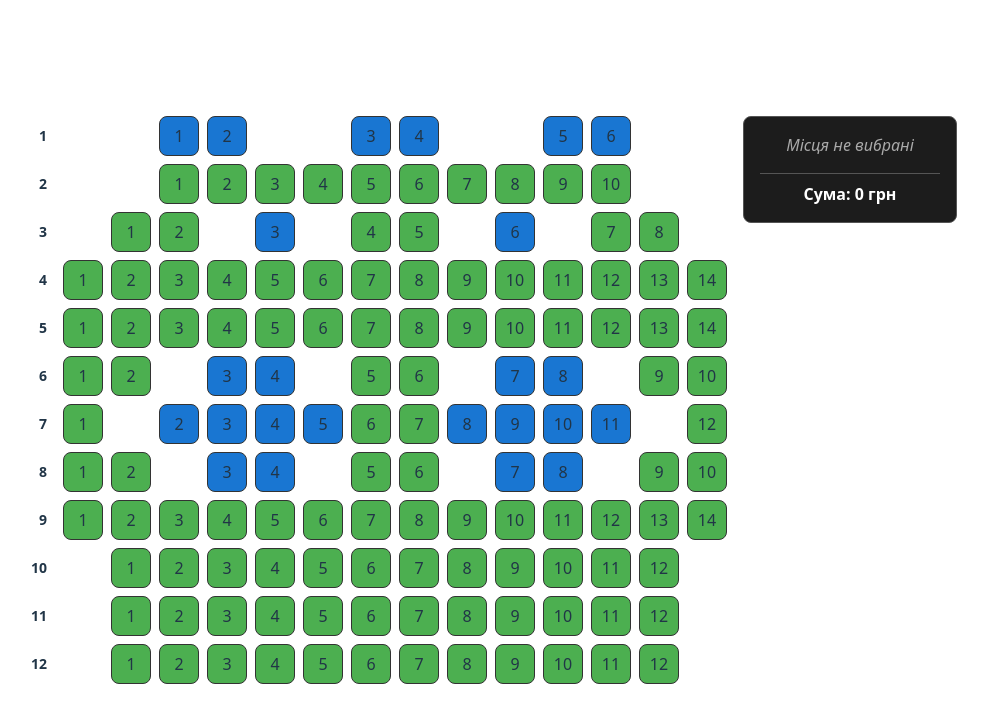
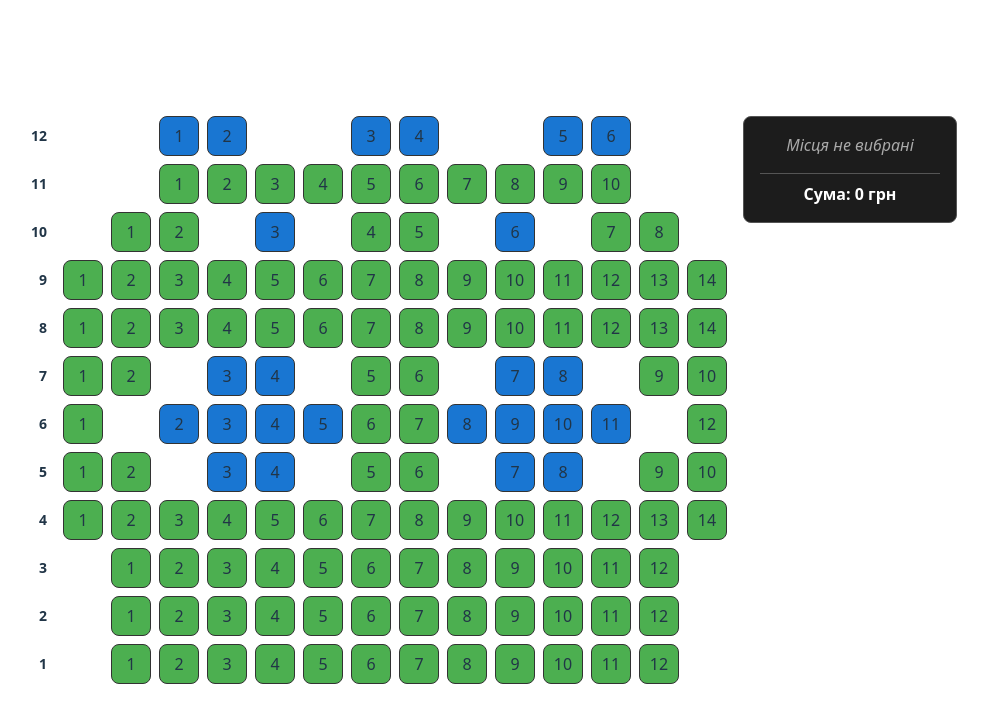
Before and after one commit to amormul/React-Practice-SoftServe, a React (Vite) app: page / in a window 1280 px wide. Shown: the top 722 px of the page, without its empty margins (153-1141 px from the left). Built offline with nearby package versions, Linux system fonts and the light colour scheme.

Commit message:
змінює нумерацію

```diff
--- a/src/components/SeatPicker.tsx
+++ b/src/components/SeatPicker.tsx
@@ -8,6 +8,7 @@ import {Box, ButtonBase, IconButton} from "@mui/material";
     'a' - доступне звичайне місце
     'b' - доступне vip місце
 */
+
 type SeatType = "-" | "x" | "a" | "b";
 
 // Клас для зберігання інформації про місце
@@ -36,25 +37,30 @@ const seatMapString =
     "aaaaaaaaaaaaaa\n" +
     "-aaaaaaaaaaaa-\n" +
     "-aaaaaaaaaaaa-\n" +
-    "-aaaaaaaaaaaa-"
+    "-aaaaaaaaaaaa-";
 
 // Парсер, що повертає масив масивів об'єктів Seat
-const parseSeatMap = (mapStr: string): Seat[][] =>
-    mapStr.split("\n").map((line, rowIndex) => {
+// Тепер row логічно нумерується знизу вгору
+const parseSeatMap = (mapStr: string): Seat[][] => {
+    const lines = mapStr.split("\n");
+    return lines.map((line, rowIndex) => {
         const row: Seat[] = [];
         let logicalCol = 0;
+        // інвертуємо номер ряду
+        const logicalRow = lines.length - 1 - rowIndex;
 
         line.trim().split("").forEach((char) => {
             if (char === "-") {
-                row.push(new Seat(rowIndex, -1, char as SeatType)); // -1, бо це візуальне місце
+                row.push(new Seat(logicalRow, -1, char as SeatType));
             } else {
-                row.push(new Seat(rowIndex, logicalCol, char as SeatType));
+                row.push(new Seat(logicalRow, logicalCol, char as SeatType));
                 logicalCol++;
             }
         });
 
         return row;
     });
+};
 
 // Статична карта, щоб екземпляри Seat були незмінні між рендерами
 const seatMap: Seat[][] = parseSeatMap(seatMapString);
@@ -94,9 +100,9 @@ const CinemaSeatSelector: React.FC = () => {
         <Box display="flex" flexDirection="row" alignItems="start" gap={2}>
             {/* Лівий стовпчик з номерами рядів */}
             <Box display="flex" flexDirection="column" justifyContent="center" alignItems="flex-end" gap={1}>
-                {seatMap.map((_, rowIndex) => (
+                {seatMap.map((row) => (
                     <Box
-                        key={`label-${rowIndex}`}
+                        key={`label-${row[0].row}`}
                         sx={{
                             width: 30,
                             height: 40,
@@ -105,12 +111,11 @@ const CinemaSeatSelector: React.FC = () => {
                             justifyContent: "flex-end",
                             fontSize: "14px",
                             fontWeight: "bold",
-                            lineHeight: "40px", // додає точне вертикальне центрування тексту
+                            lineHeight: "40px",
                         }}
                     >
-                        {rowIndex + 1}
+                        {row[0].row + 1}
                     </Box>
-
                 ))}
             </Box>
 
@@ -154,6 +159,7 @@ const CinemaSeatSelector: React.FC = () => {
                     </Box>
                 ))}
             </Box>
+
             {/* Панель вибраних місць */}
             <Box
                 minWidth={180}
@@ -181,9 +187,9 @@ const CinemaSeatSelector: React.FC = () => {
                                     justifyContent="space-between"
                                     alignItems="center"
                                 >
-            <span>
-                Ряд: {seat.row + 1}, Номер: {seat.col + 1}, {price} грн
-            </span>
+                                    <span>
+                                        Ряд: {seat.row + 1}, Номер: {seat.col + 1}, {price} грн
+                                    </span>
                                     <IconButton
                                         size="small"
                                         onClick={() => handleSeatClick(seat)}
@@ -198,22 +204,18 @@ const CinemaSeatSelector: React.FC = () => {
                                 </Box>
                             );
                         })
-
                     )}
                 </Box>
 
                 <Box fontWeight="bold" borderTop="1px solid #555" pt={1}>
-                    Сума:{" "}
-                    {selectedSeats.reduce((sum, seat) => {
-                        const price = seat.type === "a" ? 100 : 150;
-                        return sum + price;
-                    }, 0)}{" "}
-                    грн
+                    Сума: {selectedSeats.reduce((sum, seat) => {
+                    const price = seat.type === "a" ? 100 : 150;
+                    return sum + price;
+                }, 0)} грн
                 </Box>
             </Box>
         </Box>
     );
-
 };
 
 export default CinemaSeatSelector;
```
